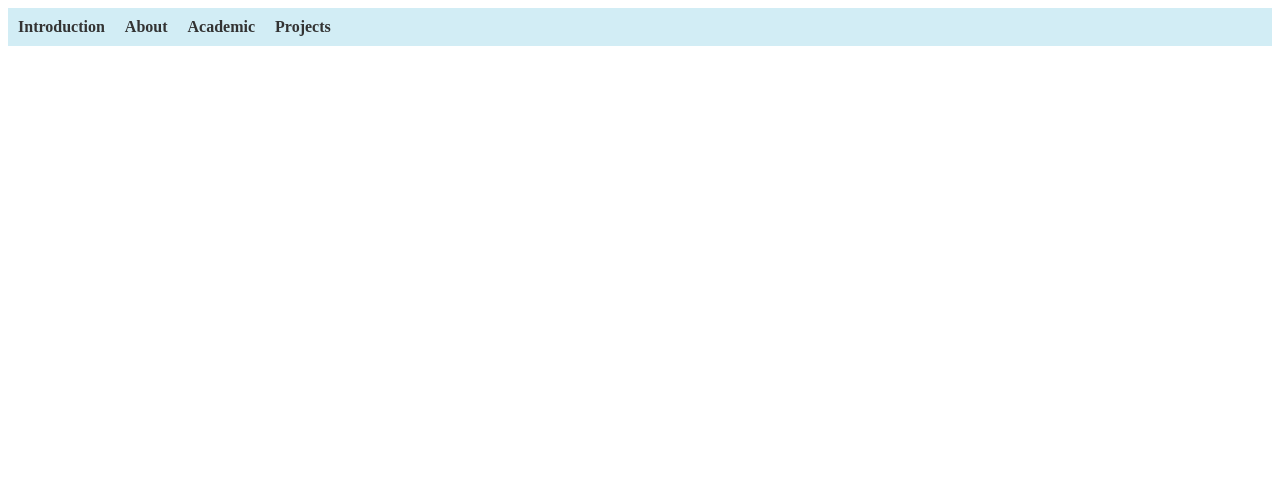
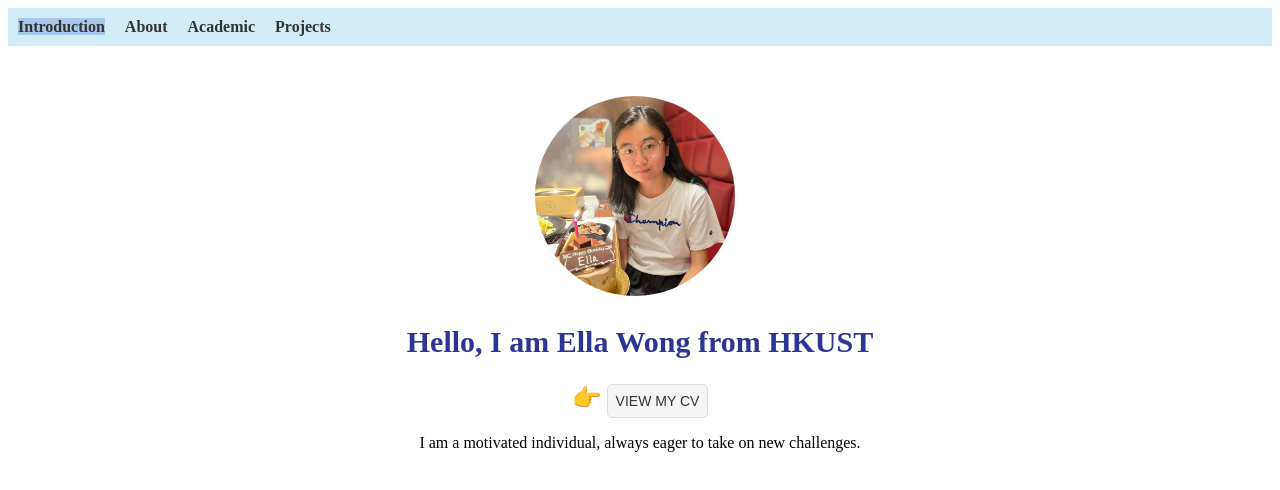
Before and after one commit to ellawong0812/portfolio-website, a React (Create React App) app: page / in a window 1280 px wide. Shown: the top 490 px of the page. Built offline with nearby package versions, Linux system fonts and the light colour scheme.

Commit message:
Change url path to lower case

```diff
--- a/src/App.js
+++ b/src/App.js
@@ -13,10 +13,10 @@ function App() {
       <div className="App">
         <Navbar/>
         <Routes>
-          <Route path='/Intro' element={<Intro/>} />
-          <Route path='/About' element={<About/>} />
-          <Route path='/Academic' element={<Academic/>} />
-          <Route path='/Projects' element={<Projects/>} />
+          <Route path='/' element={<Intro/>} />
+          <Route path='/about' element={<About/>} />
+          <Route path='/academic' element={<Academic/>} />
+          <Route path='/projects' element={<Projects/>} />
         </Routes>
       </div>
     </Router>
--- a/src/Components/Navbar.js
+++ b/src/Components/Navbar.js
@@ -8,16 +8,16 @@ const Navbar = () => {
       <nav className="navbar__nav">
         <ul className="navbar__menu">
           <li className="navbar__item">
-            <NavLink to="/Intro" className="navbar__link" >Introduction</NavLink>
+            <NavLink to="/" className="navbar__link" >Introduction</NavLink>
           </li>
           <li className="navbar__item">
-            <NavLink to="/About" className="navbar__link" >About</NavLink>
+            <NavLink to="/about" className="navbar__link" >About</NavLink>
           </li>
           <li className="navbar__item">
-            <NavLink to="/Academic" className="navbar__link" >Academic</NavLink>
+            <NavLink to="/academic" className="navbar__link" >Academic</NavLink>
           </li>
           <li className="navbar__item">
-            <NavLink to="/Projects" className="navbar__link">Projects</NavLink>
+            <NavLink to="/projects" className="navbar__link">Projects</NavLink>
           </li>
         </ul>
       </nav>
```
